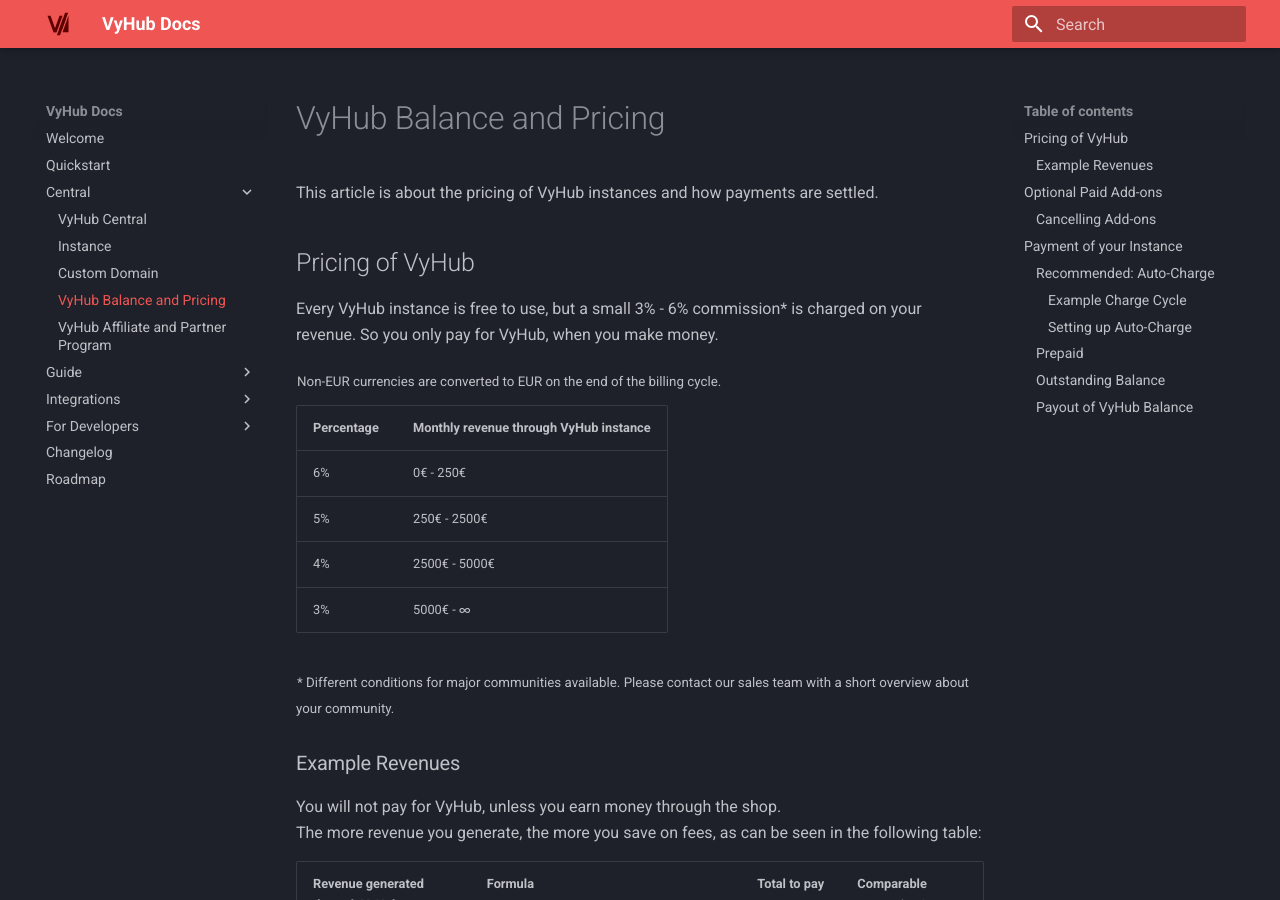
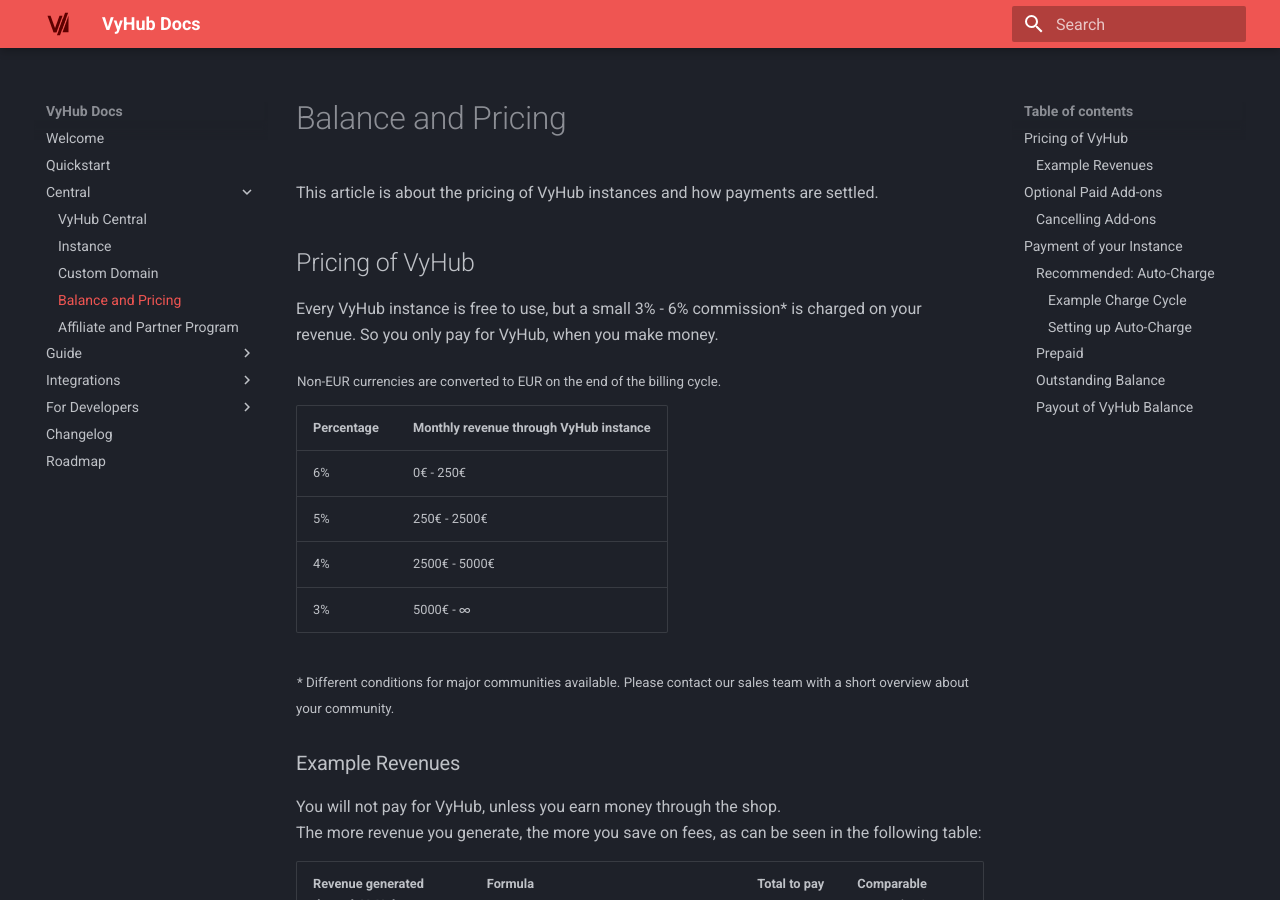
Before and after one commit to nyx-project/vyhub-documentation, an MkDocs documentation site: the page built from docs/central/account.md, in a window 1280 px wide and 900 px high. Built offline with MkDocs 1.6.1 and Material for MkDocs 9.7.7, drawn with Linux system fonts in a browser that asks for light colours; the version menu is left out.

Commit message:
Improve docs

```diff
--- a/docs/central/account.md
+++ b/docs/central/account.md
@@ -1,4 +1,4 @@
-# VyHub Balance and Pricing
+# Balance and Pricing
 
 This article is about the pricing of VyHub instances and how payments are settled.
 
--- a/docs/central/affiliate.md
+++ b/docs/central/affiliate.md
@@ -1,4 +1,4 @@
-# VyHub Affiliate and Partner Program
+# Affiliate and Partner Program
 
 VyHub offers an affiliate partner program. Anybody can join the partner program.
 
```
